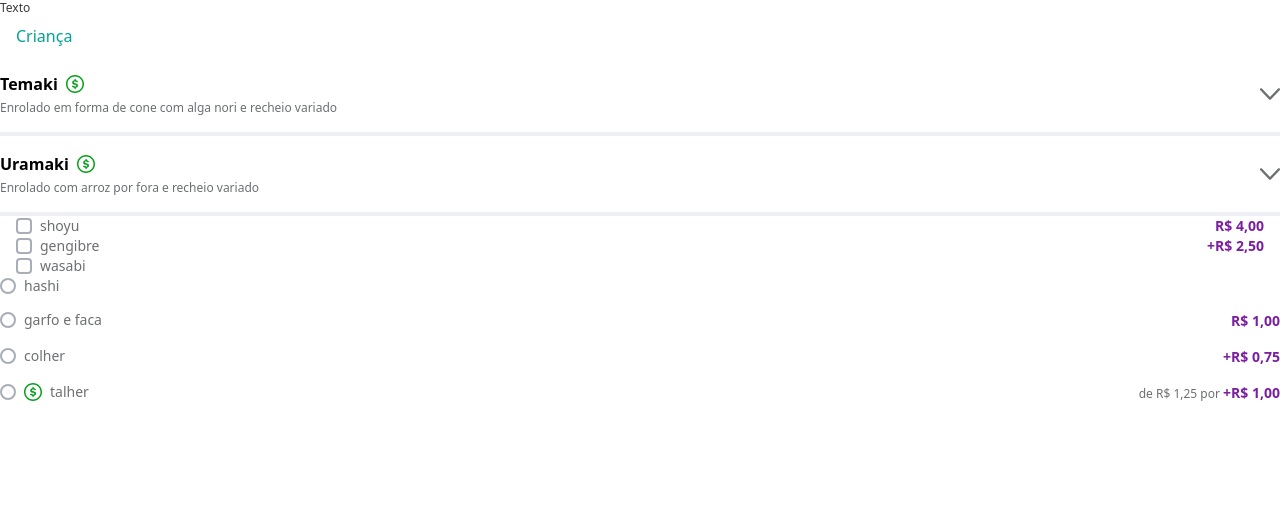
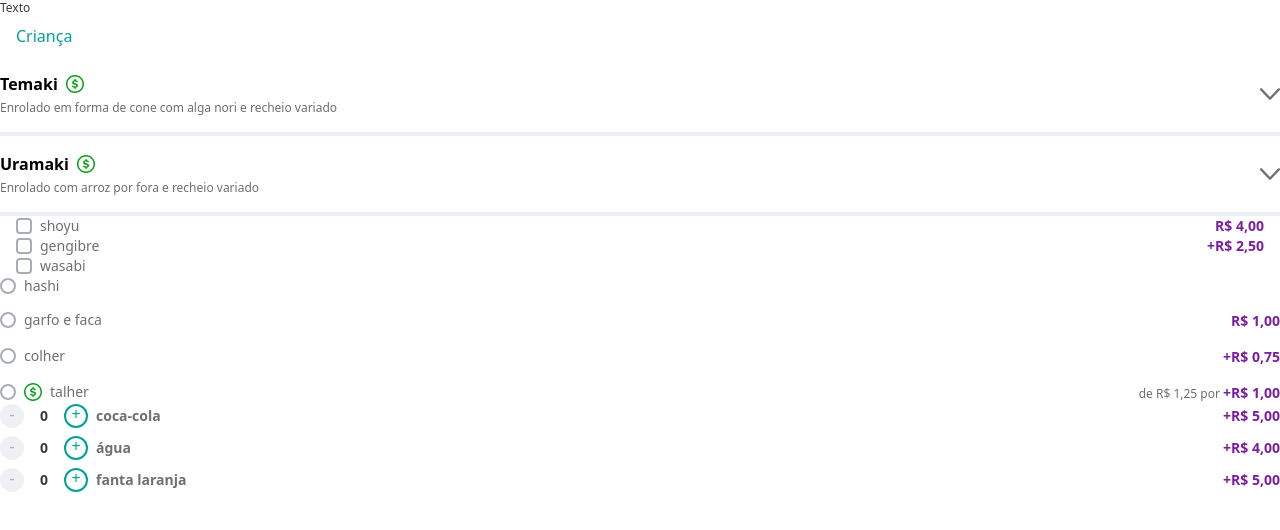
Before and after one commit to Babilonia364/something-food, a Next.js app: page / in a window 1280 px wide. Shown: the top 530 px of the page. Built offline with nearby package versions, Linux system fonts and the light colour scheme.

Commit message:
feat(ITEMCONTROL): created item control

```diff
--- a/src/app/components/Accordion/index.tsx
+++ b/src/app/components/Accordion/index.tsx
@@ -14,7 +14,7 @@ import { shared } from "@/app/styles/shared-styles";
 const accordion = tv({
   extend: shared,
   slots: {
-    base: "w-full",
+    container: "w-full",
     item: "border-b border-gray-200 py-4 border-b-4 border-content-neutral-border",
     trigger: "group flex w-full items-center justify-between",
     content: "overflow-hidden data-[state=closed]:animate-slideUp data-[state=open]:animate-slideDown",
@@ -82,7 +82,7 @@ export const Accordion = ({
 
   return (
     //Header
-    <RadixAccordion type={type} collapsible={collapsible} className={styles.base()}>
+    <RadixAccordion type={type} collapsible={collapsible} className={styles.container()}>
       {items.map((product) => (
       <RadixAccordionItem value={product.id} key={product.id} className={styles.item()}>
         <RadixAccordionTrigger className={styles.trigger()}>
--- /dev/null
+++ b/src/app/components/ItemControl/index.tsx
@@ -0,0 +1,97 @@
+import { tv } from 'tailwind-variants';
+import { shared } from "@/app/styles/shared-styles";
+
+const itemControl = tv({
+  slots: {
+    form: 'flex flex-col gap-2',
+    container: 'flex justify-between items-center',
+    productGroup: 'flex gap-2',
+    buttonGroup: 'flex gap-4',
+    button: [
+      'border-2 size-[24px] rounded-full',
+      'flex justify-center items-center',
+    ],
+    sign: [
+      'h-full',
+      'leading-none'
+    ],
+    quantity: [
+      'font-bold text-sm text-content-neutral-base',
+      'h-full pt-[2px]'
+    ],
+    label: [
+      'text-content-neutral-weak text-sm font-semibold',
+      'pt-[2px]'
+    ],
+    price: [
+      shared().price(),
+      "before:content-['+']"
+    ]
+  },
+  variants: {
+    variant: {
+      plus: {
+        button: [
+          'border-content-secondary-base',
+          'bg-surface-background hover:bg-surface-middleground',
+          'text-content-secondary-base'
+        ]
+      },
+      minus: {
+        button: [
+          'border-content-neutral-border',
+          'bg-surface-foreground',
+          'text-content-neutral-weakest'
+        ]
+      }
+    }
+  }
+});
+
+type Product = {
+  id: string;
+  label: string;
+  price: string;
+}
+
+type Products = {
+  items: Product[];
+}
+
+export const ItemControl = ({ items }: Products) => {
+  const {
+    form,
+    container,
+    productGroup,
+    buttonGroup,
+    button,
+    sign,
+    quantity,
+    label,
+    price
+  } = itemControl();
+
+  return (
+    <form className={form()}>
+      {
+        items.map((item) => (
+          <div className={container()} key={item.id}>
+            <div className={productGroup()}>
+              <div className={buttonGroup()}>
+                <button className={button({ variant: "minus" })}>
+                  <span className={sign()}>-</span>
+                </button>
+                <label className={quantity()}>0</label>
+                <button className={button({ variant: "plus" })}>
+                  <span className={sign()}>+</span>
+                </button>
+              </div>
+              <label className={label()}>{item.label}</label>
+            </div>
+            <label className={price()}>{item.price}</label>
+          </div>
+        ))
+      }
+    </form>
+  );
+}
--- a/src/app/page.tsx
+++ b/src/app/page.tsx
@@ -1,6 +1,7 @@
 import { Accordion } from "./components/Accordion";
 import { Button } from "./components/Button";
 import { Checkbox } from "./components/Checkbox";
+import { ItemControl } from "./components/ItemControl";
 import { RadioGroup } from "./components/RadioGroup";
 
 export default function Home() {
@@ -124,6 +125,24 @@ export default function Home() {
     },
   ];
 
+  const additionalsChooseMTO = [
+    {
+      id: "additionalschoosemto-coca-cola",
+      label: "coca-cola",
+      price: "R$ 5,00"
+    },
+    {
+      id: "additionalschoosemto-água",
+      label: "água",
+      price: "R$ 4,00"
+    },
+    {
+      id: "additionalschoosemto-fanta-laranja",
+      label: "fanta laranja",
+      price: "R$ 5,00"
+    }
+  ];
+
   return (
     <div className="bg-surface-background">
       <h1 className="text-content-neutral-base text-xs">Texto</h1>
@@ -134,6 +153,7 @@ export default function Home() {
       />
       <Checkbox items={additionals} />
       <RadioGroup items={additionalsChooseOne} />
+      <ItemControl items={additionalsChooseMTO} />
     </div>
   );
 }
```
